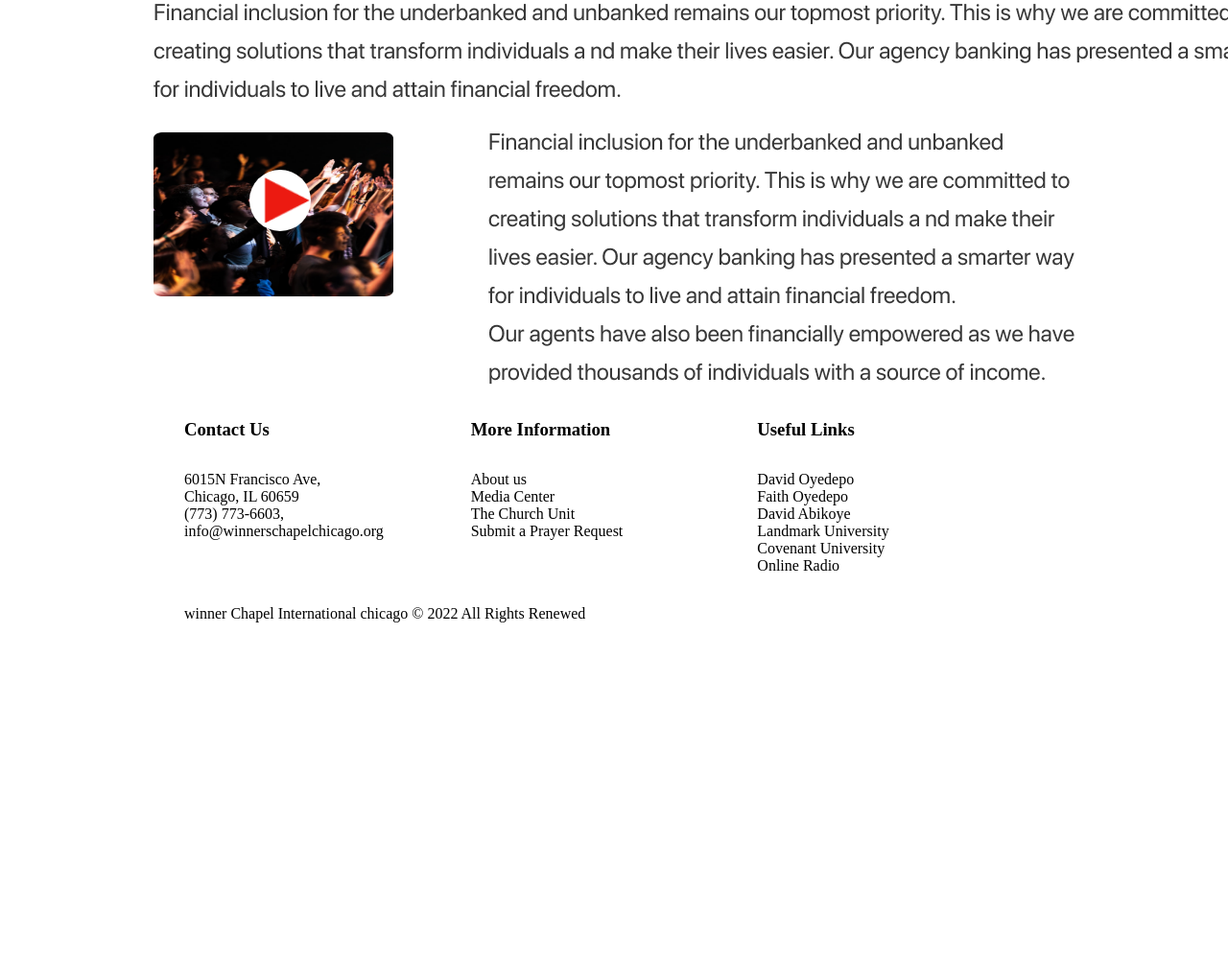
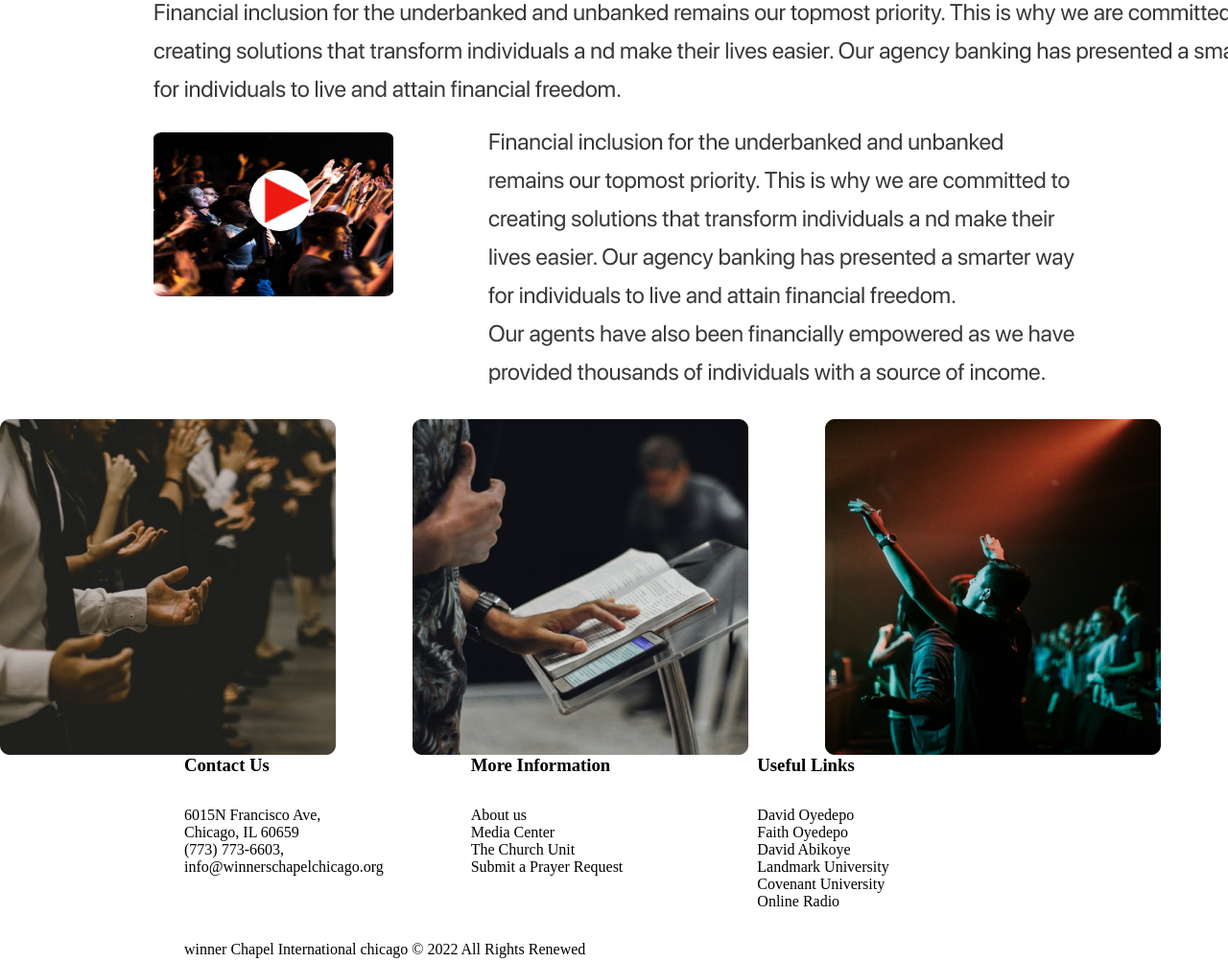
Before and after one commit to ejiogurobert/winners-chapel, a plain HTML site: page index.html in a window 1280 px wide. Shown: the part 4649-5652 px from the top of the page at 96% size. Before the commit the page ends 5302 px from the top, so only its background shows below. Drawn offline with Linux system fonts and the light colour scheme.

Commit message:
started section six

```diff
--- a/index.css
+++ b/index.css
@@ -198,6 +198,17 @@ a {
         height: 75%;
         margin: 8px 0 0 15px;
     }
+    /* -----main section six----- */
+    .media-section {
+        display: grid;
+        grid-template-columns: repeat(3, 1fr);
+        grid-gap: 10px;
+    }
+    .media {
+        height: 350px;
+        width: 350px;
+        border-radius: 30px;
+    }
 /* -------footer------ */
 #main-footer {
     display: grid;
--- a/index.html
+++ b/index.html
@@ -142,7 +142,17 @@
           </div>
         </div>
       </section>
-      <section></section>
+      <!-- -----main section six----- -->
+      <section class="section-six">
+        <div class="media-section">
+          <div class="media">
+            <img src="images/unsplash_HtwsbbClBOs.png" alt="" />
+          </div>
+          <div class="media"><img src="images/unsplash_2wGjjX8Qb-g.png" alt=""></div>
+          <div class="media"><img src="images/unsplash_FF049vNP1eg.png" alt=""></div>
+        </div>
+        <div></div>
+      </section>
     </main>
     <!-- -------------footer-------------- -->
     <footer id="main-footer">
```
Also changed, not shown: images/unsplash_2wGjjX8Qb-g.png (added), images/unsplash_FF049vNP1eg.png (added), images/unsplash_HtwsbbClBOs.png (added).
